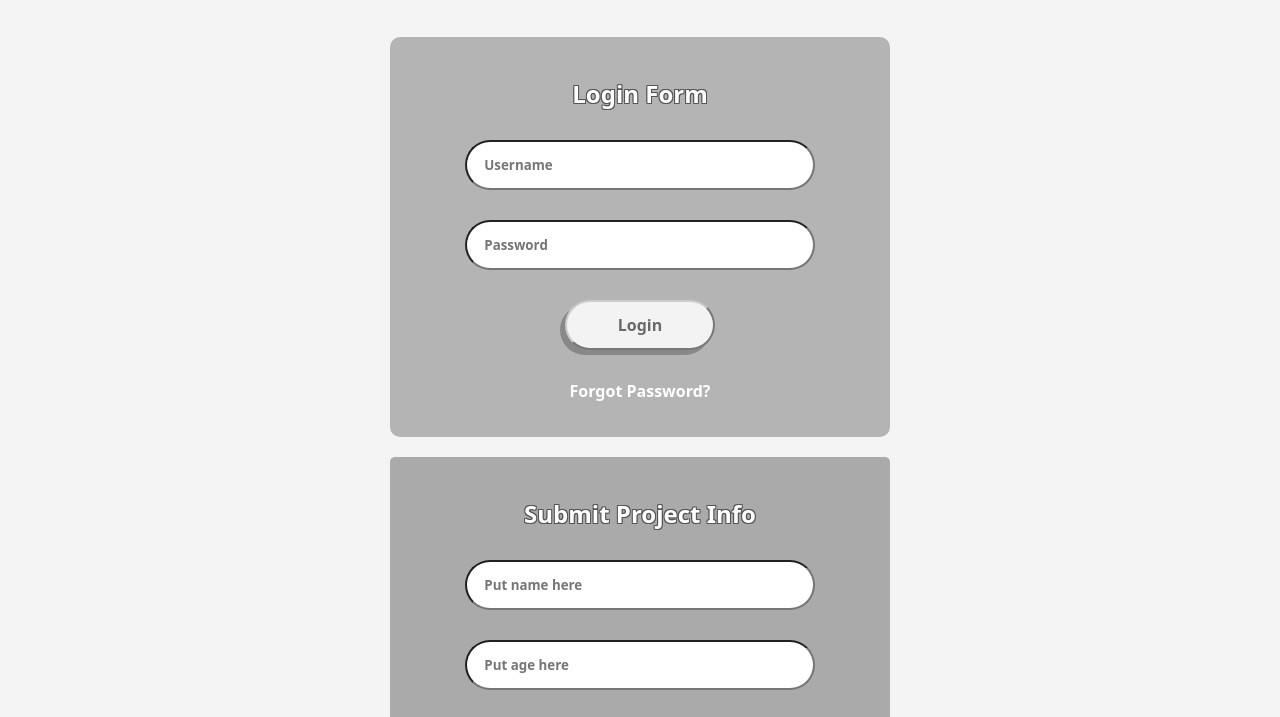
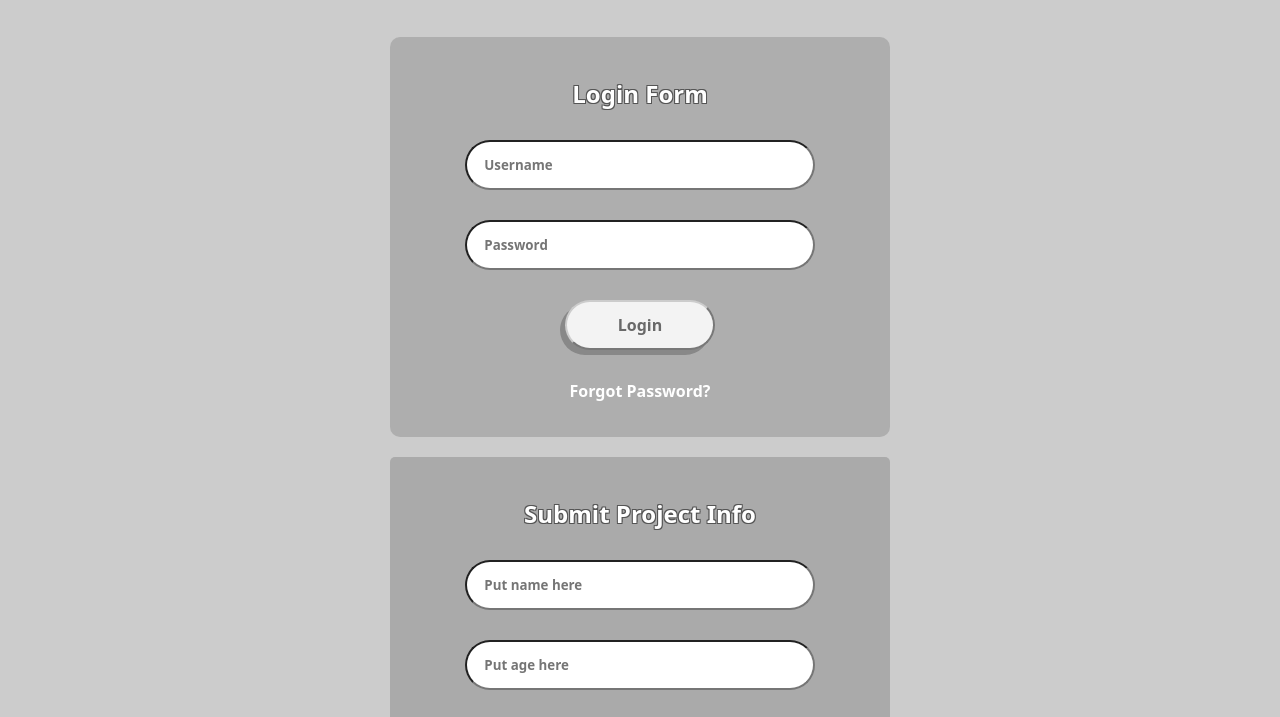
Before and after one commit to machufay/Civic-Link, a plain HTML site: page form.html in a window 1280 px wide. Shown: the part 183-900 px from the top of the page. Drawn offline with Linux system fonts and the light colour scheme; no server answers.

Commit message:
solid color bg

```diff
--- a/form.css
+++ b/form.css
@@ -1,8 +1,9 @@
-/* body{
-  background-image: url(https://cdnb.artstation.com/p/assets/images/images/008/784/689/large/joshua-sengco-landscape-art.jpg?1515305209);
+body{
+  /* background-image: url(https://t3.ftcdn.net/jpg/03/98/84/48/360_F_398844892_Qfna2C1pxqwo9DEESAHT7IzUvlDqHxBY.jpg); */
+  background-color: #cccccc;
   background-attachment:fixed;
-} */
-/* UNCOMMENT THIS TO ADD BG IMG */
+}
+
 
 /* "Submit Projects...If you're a county engineer, log in below */
 .headerbox-form {
```
